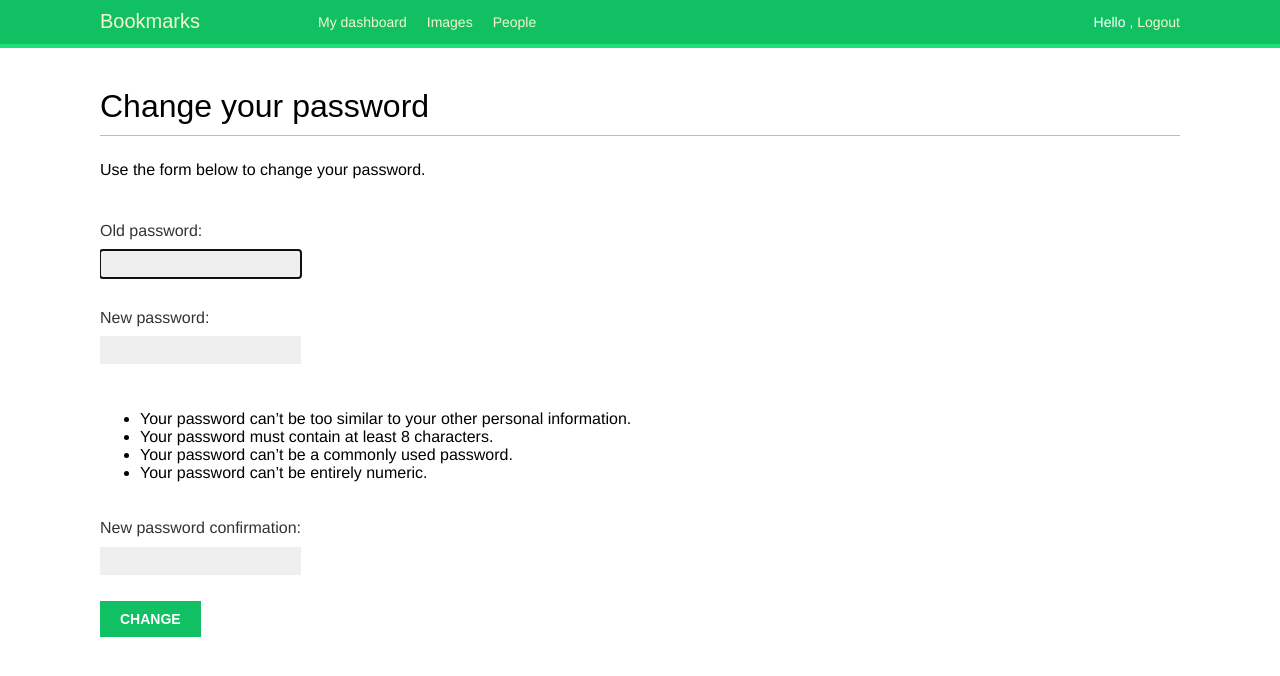
After one commit to chasefrankenfeld/django-socialnetwork, a Django app: a page that uses account/templates/registration/password_change_form.html in a window 1280 px wide. The commit adds this page. Shown: the top 676 px of the page. Run offline with Django 3.2, Linux system fonts and the light colour scheme; a user stored in the database is signed in; some web fonts are replaced.

Commit message:
Added password authentication. Email will only be displayed in the console at this stage.

```diff
--- a/account/templates/registration/login.html
+++ b/account/templates/registration/login.html
@@ -17,6 +17,6 @@
             <input type="hidden" name="next" value="{{ next }}" />
             <p><input type="submit" value="Log-in"></p>
         </form>
-        <p><a href="{% url "password_reset" %}">Forgotten your password?</a></p>
+        <p><a href="{% url 'password_reset' %}">Forgotten your password?</a></p>
     </div>
 {% endblock %}
--- /dev/null
+++ b/account/templates/registration/password_change_form.html
@@ -0,0 +1,13 @@
+{% extends "base.html" %}
+
+{% block title %}Change your password{% endblock %}
+
+{% block content %}
+    <h1>Change your password</h1>
+    <p>Use the form below to change your password.</p>
+    <form action="." method="post">
+        {% csrf_token %}
+        {{ form.as_p }}
+        <p><input type="submit" value="Change"></p>
+    </form>
+{% endblock %}
--- /dev/null
+++ b/account/templates/registration/password_reset_email.html
@@ -0,0 +1,4 @@
+Someone asked for password reset for email {{ email }}. Follow the link below:
+{{ protocol }}://{{ domain }}{% url "password_reset_confirm" uidb64=uid token=token %}
+
+Your username, in case you've forgotten: {{ user.get_username }}
--- a/account/urls.py
+++ b/account/urls.py
@@ -1,5 +1,8 @@
 from django.conf.urls import url
-from django.contrib.auth.views import login, logout, logout_then_login, password_reset
+from django.contrib.auth.views import (login, logout, logout_then_login,
+                                        password_change, password_change_done,
+                                        password_reset,password_reset_done,
+                                        password_reset_confirm, password_reset_complete)
 from . import views
 
 urlpatterns = [
@@ -9,5 +12,13 @@ urlpatterns = [
         url(r'^logout/$', logout, name='logout'),
         url(r'^logout-then-login/$', logout_then_login, name='logout_then_login'),
 
+        # change password urls
+        url(r'^password-change/$', password_change, name='password_change'),
+        url(r'^password-change/done/$', password_change_done, name='password_change_done'),
+
+        # restore password urls
         url(r'^password_reset/$', password_reset, name='password_reset'),
-    ]
+        url(r'^password-reset/done/$', password_reset_done, name='password_reset_done'),
+        url(r'^reset/(?P<uidb64>[0-9A-Za-z_\-]+)/(?P<token>[0-9A-Za-z]{1,13}-[0-9A-Za-z]{1,20})/$', password_reset_confirm, name='password_reset_confirm'),
+        url(r'^reset/done/$', password_reset_complete, name='password_reset_complete'),
+        ]
```
Also changed, not shown: account/templates/registration/password_change_done.html (added, +8 -0 lines), account/templates/registration/password_reset_complete.html (added, +8 -0 lines), account/templates/registration/password_reset_confirm.html (added, +17 -0 lines), account/templates/registration/password_reset_done.html (added, +9 -0 lines), account/templates/registration/password_reset_form.html (added, +13 -0 lines), config/settings.py (+8 -0 lines), db.sqlite3.
